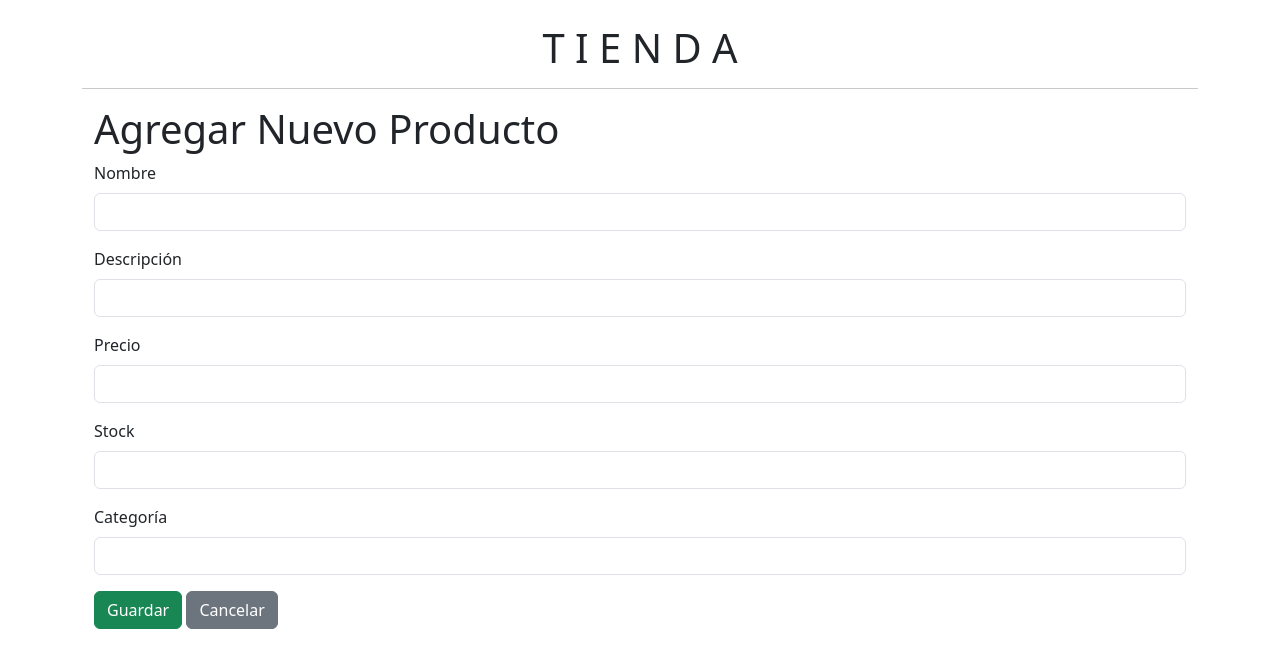
After one commit to DiegoHG-dev-M/tienda-electronica, a Flask app: page /productos/crear in a window 1280 px wide. The commit adds this page. Shown: the top 668 px of the page. Run offline with Flask 3, Linux system fonts and the light colour scheme.

Commit message:
tienda-v3-agregar-productos

```diff
--- a/app.py
+++ b/app.py
@@ -38,6 +38,30 @@ def index():
     productos = Producto.query.all()
     return render_template('index.html', productos=productos)
 
+#Endpoint  para crear producto
+@app.route('/productos/crear', methods=['GET', 'POST'])
+def crear_producto():
+    if request.method == 'POST':
+        nombre = request.form['nombre']
+        descripcion = request.form['descripcion']
+        precio = float(request.form['precio'])
+        stock = int(request.form['stock'])
+        categoria_id = int(request.form['categoria_id'])
+
+        nuevo_producto = Producto(
+            nombre=nombre,
+            descripcion=descripcion,
+            precio=precio,
+            stock=stock,
+            categoria_id=categoria_id
+        )
+
+        db.session.add(nuevo_producto)
+        db.session.commit()
+        return redirect(url_for('index'))  # Redirige a la lista de productos
+
+    return render_template('crear_producto.html')
+
 #Ruta /tienda
 @app.route('/tienda')
 def getTienda():
--- /dev/null
+++ b/templates/crear_producto.html
@@ -0,0 +1,32 @@
+{% extends 'base.html' %}
+
+{% block title %}Crear Producto{% endblock %}
+
+{% block content %}
+<h1>Agregar Nuevo Producto</h1>
+
+<form method="POST">
+    <div class="mb-3">
+        <label class="form-label">Nombre</label>
+        <input type="text" name="nombre" class="form-control" required>
+    </div>
+    <div class="mb-3">
+        <label class="form-label">Descripción</label>
+        <input type="text" name="descripcion" class="form-control" required>
+    </div>
+    <div class="mb-3">
+        <label class="form-label">Precio</label>
+        <input type="number" step="0.01" name="precio" class="form-control" required>
+    </div>
+    <div class="mb-3">
+        <label class="form-label">Stock</label>
+        <input type="number" name="stock" class="form-control" required>
+    </div>
+    <div class="mb-3">
+        <label class="form-label">Categoría</label>
+        <input type="number" name="categoria_id" class="form-control" required>
+    </div>
+    <button type="submit" class="btn btn-success">Guardar</button>
+    <a href="{{ url_for('index') }}" class="btn btn-secondary">Cancelar</a>
+</form>
+{% endblock %}
--- a/templates/index.html
+++ b/templates/index.html
@@ -4,7 +4,7 @@
 
 {% block content %}
 
-
+<a href="{{ url_for('crear_producto') }}" class="btn btn-success mb-3">Agregar producto</a>
 
 <h1>Lista de Productos</h1>
 
```
